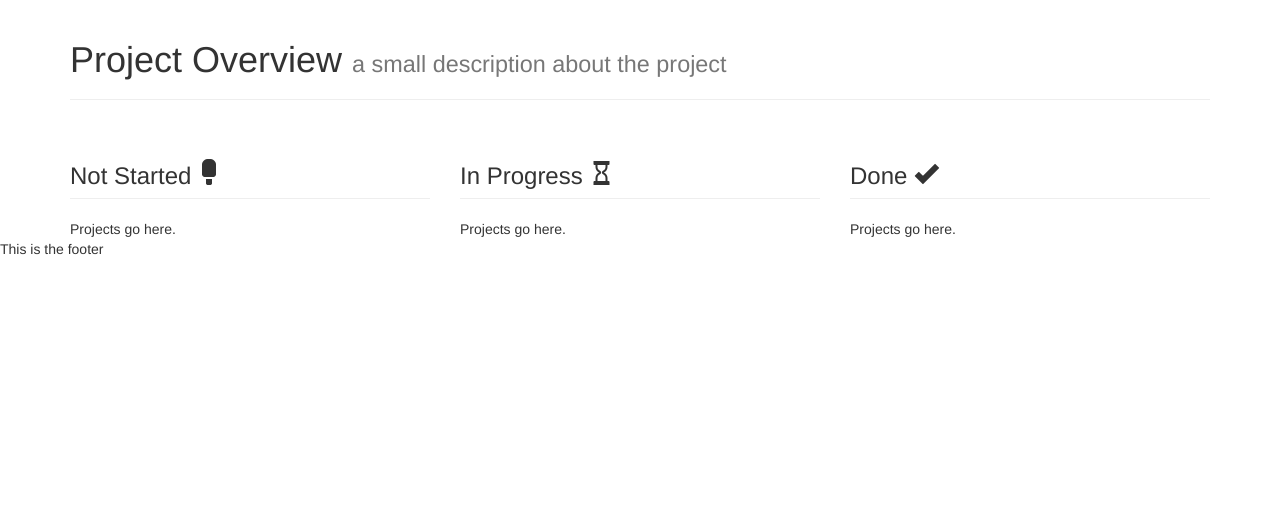
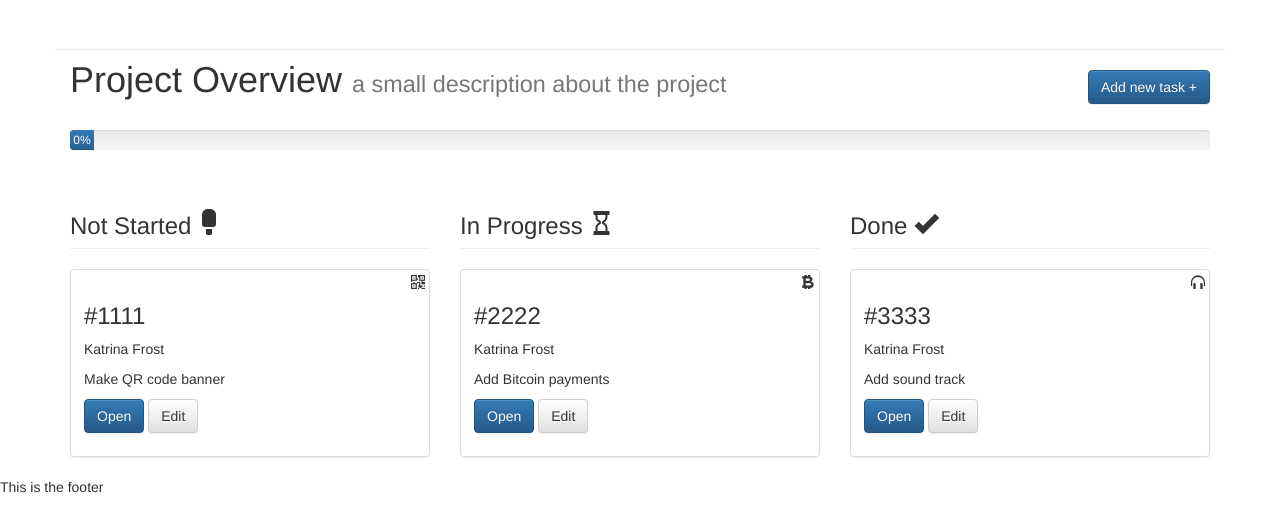
Before and after one commit to nicktaras/project-bubble, a plain HTML site: page app/html/project-overview.html in a window 1280 px wide. Drawn offline with nearby package versions, Linux system fonts and the light colour scheme.

Commit message:
Added detail to projects overview. Used bootstrap to match design layout.

```diff
--- /dev/null
+++ b/app/css/project-overview.css
@@ -0,0 +1,10 @@
+.project-item {
+    border: 1px solid grey;
+    margin: 3px;
+    padding: 5px;
+    border-radius: 3px;
+}
+
+.add-task-btn {
+    margin-top: 30px;
+}
--- a/app/html/project-overview.html
+++ b/app/html/project-overview.html
@@ -4,7 +4,7 @@
     <meta charset="UTF-8">
     <!-- Latest compiled and minified CSS -->
     <link rel="stylesheet" href="https://maxcdn.bootstrapcdn.com/bootstrap/3.3.7/css/bootstrap.min.css" integrity="sha384-BVYiiSIFeK1dGmJRAkycuHAHRg32OmUcww7on3RYdg4Va+PmSTsz/K68vbdEjh4u" crossorigin="anonymous">
-
+    <link rel="stylesheet" href="../css/project-overview.css">
     <!-- Optional theme -->
     <link rel="stylesheet" href="https://maxcdn.bootstrapcdn.com/bootstrap/3.3.7/css/bootstrap-theme.min.css" integrity="sha384-rHyoN1iRsVXV4nD0JutlnGaslCJuC7uwjduW9SVrLvRYooPp2bWYgmgJQIXwl/Sp" crossorigin="anonymous">
 
@@ -15,9 +15,28 @@
 
 <div class="container">
 
+    <div class="row">
         <div class="page-header">
+            <div class="col-xs-9">
                 <h1>Project Overview <small>a small description about the project</small></h1>
             </div>
+            <div class="col-xs-3">
+                <a href="#" class="btn btn-primary add-task-btn pull-right" role="button">Add new task +</a>
+            </div>
+        </div>
+    </div>
+
+    <div class="row">
+        <div class="col-xs-12">
+            <br>
+            <div class="progress">
+                <div class="progress-bar" role="progressbar" aria-valuenow="0" aria-valuemin="0" aria-valuemax="100" style="min-width: 2em;">
+                    0%
+                </div>
+            </div>
+        </div>
+    </div>
+
 
     <div class="row">
         <div class="col-xs-4">
@@ -47,21 +66,43 @@
     </div>
 
     <div class="row">
-        <div class="col-xs-4">
+
+        <div class="col-sm-4">
+            <div class="thumbnail">
+                <i class="media-object glyphicon glyphicon-qrcode pull-right"></i>
                 <div class="caption">
-            Projects go here.
+                    <h3>#1111</h3>
+                    <p>Katrina Frost</p>
+                    <p>Make QR code banner</p>
+                    <p><a href="#" class="btn btn-primary" role="button">Open</a> <a href="#" class="btn btn-default" role="button">Edit</a></p>
                 </div>
             </div>
-        <div class="col-xs-4">
+        </div>
+
+        <div class="col-sm-4">
+            <div class="thumbnail">
+                <i class="media-object glyphicon glyphicon-xbt pull-right"></i>
                 <div class="caption">
-            Projects go here.
+                    <h3>#2222</h3>
+                    <p>Katrina Frost</p>
+                    <p>Add Bitcoin payments</p>
+                    <p><a href="#" class="btn btn-primary" role="button">Open</a> <a href="#" class="btn btn-default" role="button">Edit</a></p>
                 </div>
             </div>
-        <div class="col-xs-4">
+        </div>
+
+        <div class="col-sm-4">
+            <div class="thumbnail">
+                <i class="media-object glyphicon glyphicon-headphones pull-right"></i>
                 <div class="caption">
-              Projects go here.
+                    <h3>#3333</h3>
+                    <p>Katrina Frost</p>
+                    <p>Add sound track</p>
+                    <p><a href="#" class="btn btn-primary" role="button">Open</a> <a href="#" class="btn btn-default" role="button">Edit</a></p>
                 </div>
             </div>
+        </div>
+
     </div>
 
 </div>
```
Lines whose indentation alone changed are shown as unchanged.
